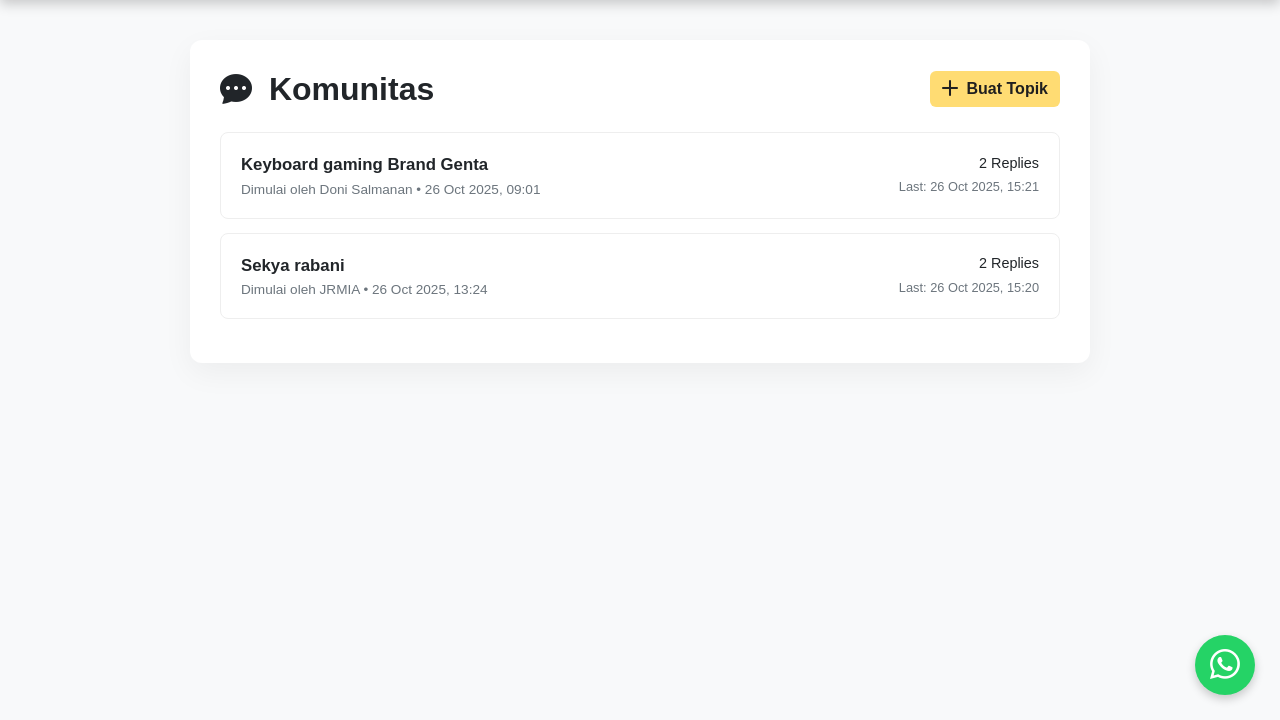
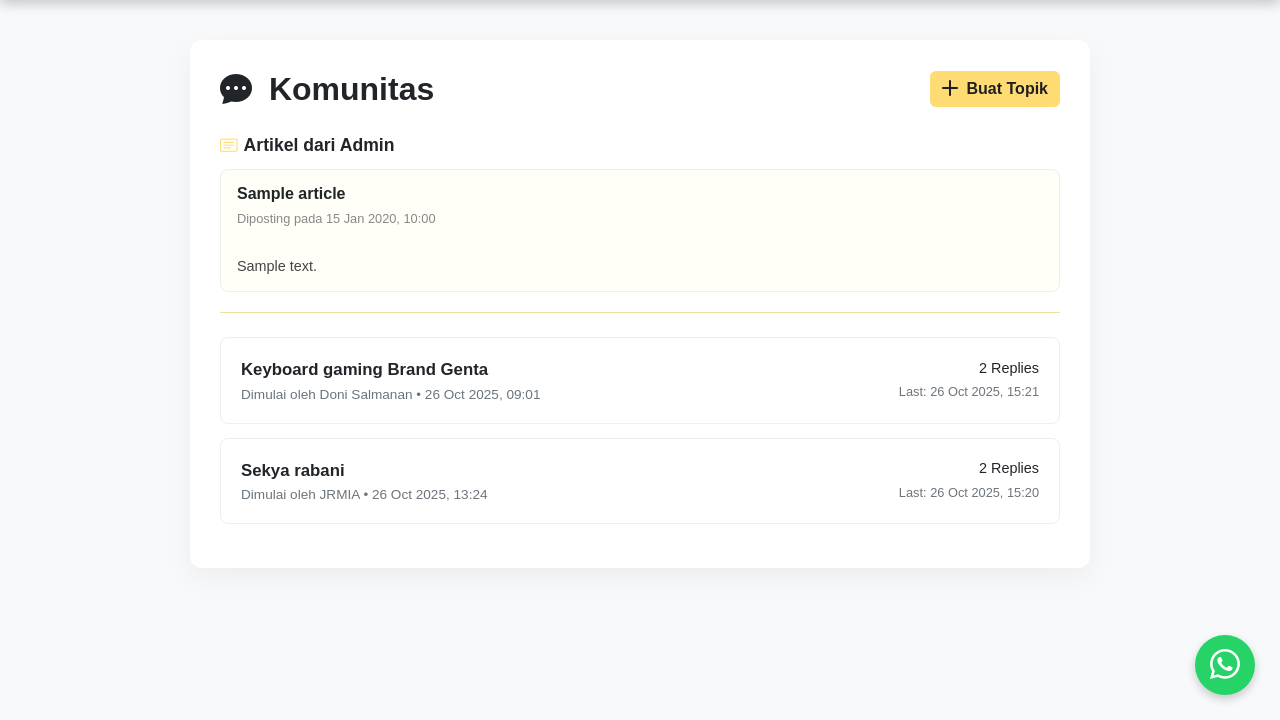
Before and after one commit to revelv/KP_2373003_2373005_2373008, a PHP site: page /Tubes/user/community.php in a window 1280 px wide. Shown: the part 80-800 px from the top of the page. Run offline with PHP 8.4, Linux system fonts and the light colour scheme; a user stored in the database is signed in; data comes from the database, SQL or seed files in the repository; tables that the repository leaves empty hold one stand-in row (values such as "Sample post").

Commit message:
community new

```diff
--- a/Tubes/user/community.php
+++ b/Tubes/user/community.php
@@ -8,7 +8,7 @@ if (!isset($_SESSION['kd_cs'])) {
 }
 $customer_id = (int)$_SESSION['kd_cs'];
 
-// THREAD (tetap sama)
+// ================== THREAD (forum) ==================
 $query_threads = "
     SELECT t.thread_id, t.title, t.created_at, c.nama as author_name,
            (SELECT COUNT(*) FROM posts p WHERE p.thread_id = t.thread_id) as reply_count,
@@ -18,6 +18,17 @@ $query_threads = "
     ORDER BY COALESCE(last_reply_time, t.created_at) DESC
 ";
 $result_threads = mysqli_query($conn, $query_threads);
+
+// ================== ARTIKEL ADMIN (content writing) ==================
+// tabel: community_articles (article_id, title, content, created_at, is_published, ...)
+$query_articles = "
+    SELECT article_id, title, content, created_at
+    FROM community_articles
+    WHERE is_published = 1
+    ORDER BY created_at DESC
+    LIMIT 5
+";
+$result_articles = mysqli_query($conn, $query_articles);
 ?>
 
 <!DOCTYPE html>
@@ -63,8 +74,54 @@ $result_threads = mysqli_query($conn, $query_threads);
             transform: translateY(-1px);
         }
 
+        /* ---------- Artikel Admin ---------- */
+        .article-section-title {
+            font-size: 1.1rem;
+            font-weight: 600;
+            margin-bottom: 10px;
+            display: flex;
+            align-items: center;
+            gap: 6px;
+        }
+
+        .article-section-title i {
+            color: var(--gold);
+        }
+
+        .article-card {
+            border: 1px solid #eee;
+            border-radius: 8px;
+            padding: 14px 16px;
+            margin-bottom: 12px;
+            background-color: #fffef7;
+        }
+
+        .article-card h5 {
+            margin-bottom: 6px;
+            font-size: 1rem;
+            font-weight: 600;
+        }
+
+        .article-meta {
+            font-size: 0.8rem;
+            color: #888;
+            margin-bottom: 6px;
+        }
+
+        .article-content {
+            font-size: 0.9rem;
+            color: #444;
+            white-space: pre-line; /* biar \n dari textarea admin jadi baris baru */
+        }
+
+        .article-divider {
+            border-top: 1px solid #f0e1a3;
+            margin: 20px 0 10px 0;
+        }
+
+        /* ---------- Thread List ---------- */
         .thread-list {
-            margin-top: 20px;
+            margin-top: 10px;
         }
 
         .thread-item {
@@ -155,6 +212,31 @@ $result_threads = mysqli_query($conn, $query_threads);
             </div>
         </div>
 
+        <!-- ================= ARTIKEL DARI ADMIN ================= -->
+        <?php if ($result_articles && mysqli_num_rows($result_articles) > 0): ?>
+            <div class="mb-4">
+                <div class="article-section-title">
+                    <i class="bi bi-card-text"></i>
+                    <span>Artikel dari Admin</span>
+                </div>
+
+                <?php while ($article = mysqli_fetch_assoc($result_articles)): ?>
+                    <div class="article-card">
+                        <h5><?= htmlspecialchars($article['title']); ?></h5>
+                        <div class="article-meta">
+                            Diposting pada <?= date('d M Y, H:i', strtotime($article['created_at'])); ?>
+                        </div>
+                        <div class="article-content">
+                            <?= nl2br(htmlspecialchars($article['content'])); ?>
+                        </div>
+                    </div>
+                <?php endwhile; ?>
+
+                <div class="article-divider"></div>
+            </div>
+        <?php endif; ?>
+
+        <!-- ================= THREAD / DISKUSI FORUM ================= -->
         <?php if ($result_threads && mysqli_num_rows($result_threads) > 0): ?>
             <div class="thread-list">
                 <?php while ($thread = mysqli_fetch_assoc($result_threads)): ?>
```
